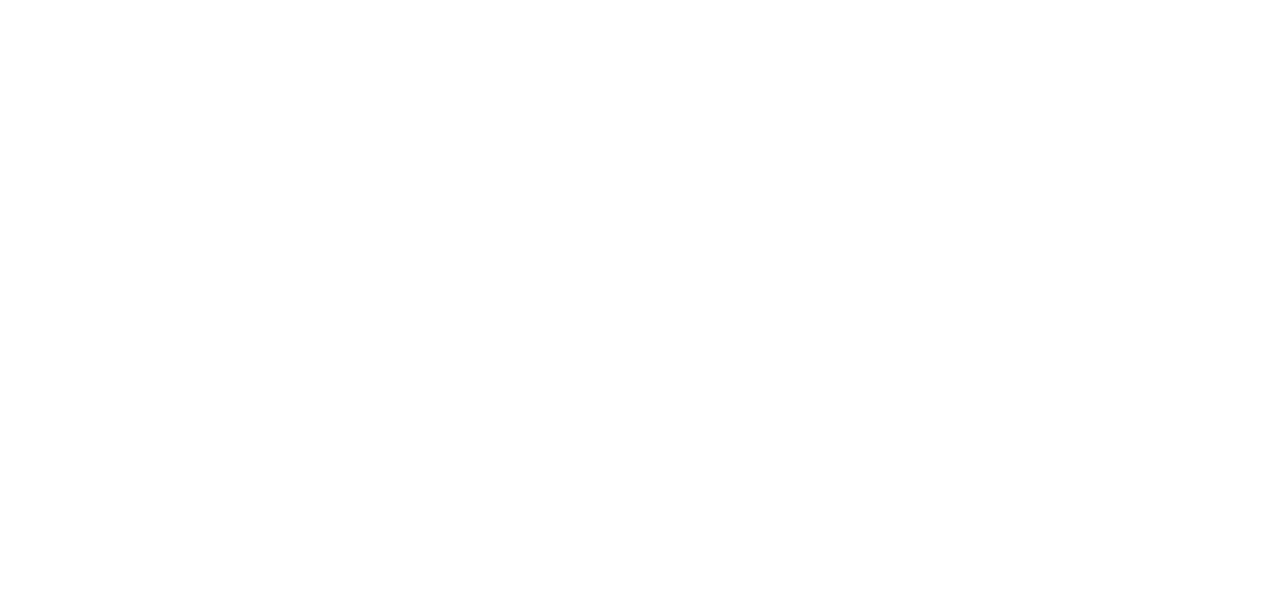
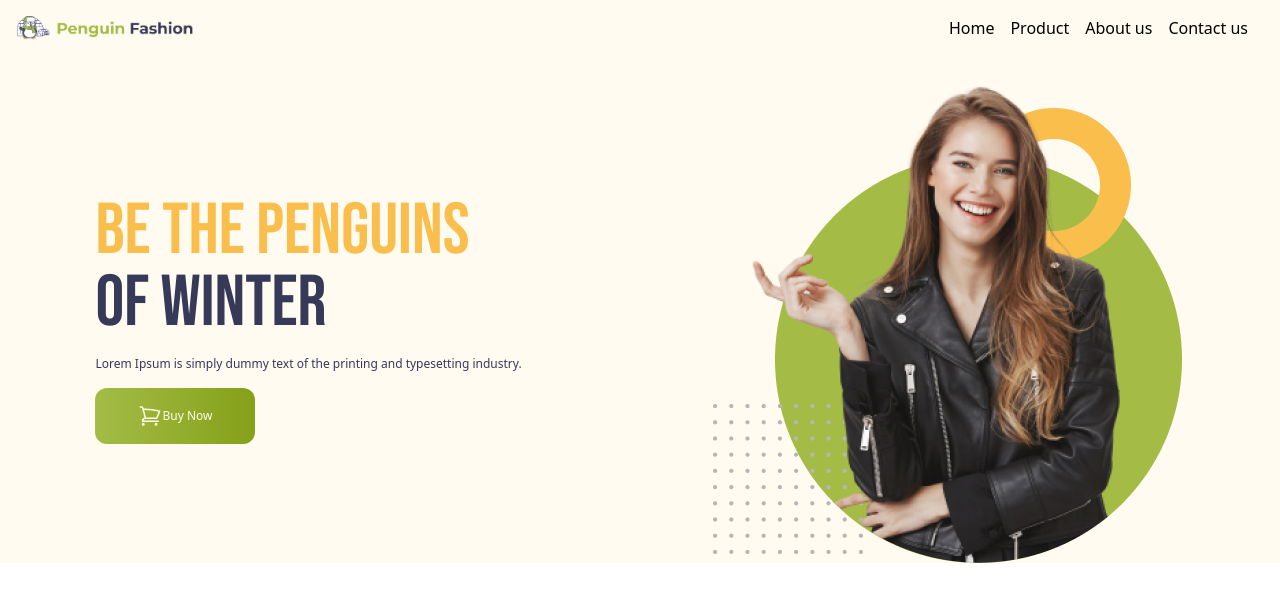
Before and after one commit to Souravn1200/penguin-fashion-site, a plain HTML site: page index.html in a window 1280 px wide. Drawn offline with nearby package versions, Linux system fonts and the light colour scheme.

Commit message:
made nav and banner by tailwind

```diff
--- a/index.html
+++ b/index.html
@@ -1,16 +1,96 @@
 <!DOCTYPE html>
 <html lang="en">
+
 <head>
     <meta charset="UTF-8">
     <meta name="viewport" content="width=device-width, initial-scale=1.0">
-    <title>Document</title>
+    <title>Penguin Fashion</title>
 
 
     <script src="https://cdn.tailwindcss.com"></script>
+
+    <link rel="preconnect" href="https://fonts.googleapis.com">
+<link rel="preconnect" href="https://fonts.gstatic.com" crossorigin>
+<link href="https://fonts.googleapis.com/css2?family=Bebas+Neue&display=swap" rel="stylesheet">
+
+<style>
+    .font-bebas{
+
+        font-family: 'Bebas Neue', sans-serif;
+
+    }
+</style>
 </head>
+
 <body>
 
 
+    <header>
+
+        <!-- Nav bar -->
+
+        <div class="bg-[#FFFBF0;]">
+
+
+            <div class="flex justify-between p-4">
+
+                <img class="h-6" src="icons/logo.png" alt="">
+
+                <div>
+                    <ul class="flex justify-around">
+                        <li class="mr-4">Home</li>
+                        <li class="mr-4">Product</li>
+                        <li class="mr-4 ">About us</li>
+                        <li class="mr-4 ">Contact us</li>
+                    </ul>
+                </div>
+            </div>
+
+
+            <!-- Banner -->
+
+            <div class="flex justify-around mt-5 items-center">
+
+                <div class="text-[#363958;] ">
+                    <p class="text-7xl font-bebas"><span class="text-[#FABE4C;]">Be the Penguins</span>
+                        <br>
+                        of Winter
+                    </p>
+
+                    <p class="text-xs mt-4">Lorem Ipsum is simply dummy text of the printing
+                        and typesetting industry.</p>
+
+
+
+
+                    <button class="flex w-40 h-14 bg-gradient-to-r from-[#A4BC46] to-[#85A019]  text-xs text-yellow-50 justify-center items-center rounded-xl mt-4"><svg xmlns="http://www.w3.org/2000/svg" fill="none" viewBox="0 0 24 24" stroke-width="1.5"
+                        stroke="currentColor" class="w-6 h-6">
+                        <path stroke-linecap="round" stroke-linejoin="round"
+                            d="M2.25 3h1.386c.51 0 .955.343 1.087.835l.383 1.437M7.5 14.25a3 3 0 00-3 3h15.75m-12.75-3h11.218c1.121-2.3 2.1-4.684 2.924-7.138a60.114 60.114 0 00-16.536-1.84M7.5 14.25L5.106 5.272M6 20.25a.75.75 0 11-1.5 0 .75.75 0 011.5 0zm12.75 0a.75.75 0 11-1.5 0 .75.75 0 011.5 0z" />
+                    </svg> Buy Now</button>
+
+
+                </div>
+
+                <img src="images/model.png" alt="">
+
+            </div>
+
+        </div>
+
+
+    </header>
+
+    <main>
+
+        <!-- jacket section -->
+
+    </main>
+
+    <footer>
+
+    </footer>
 
 </body>
+
 </html>
```
